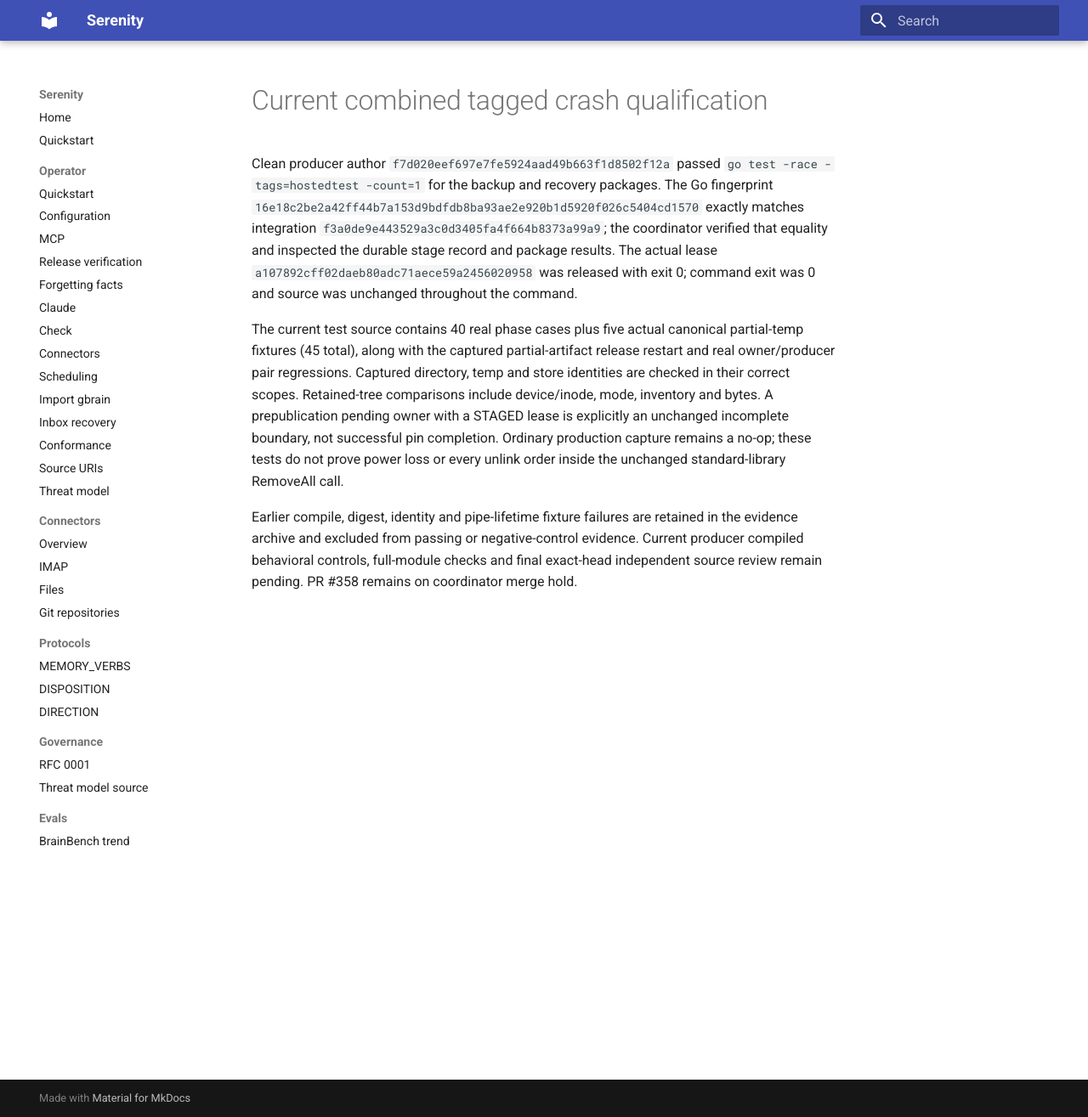
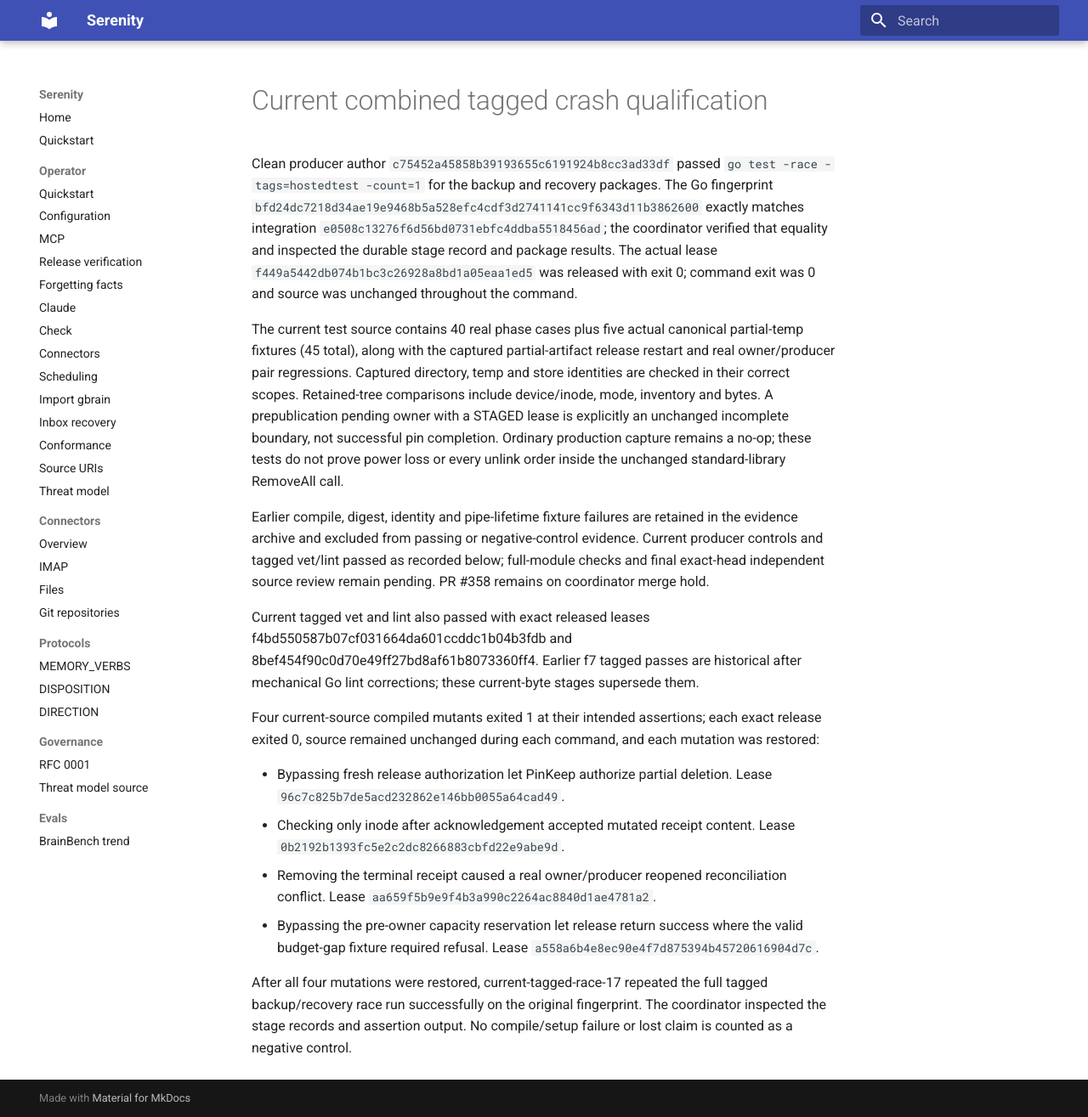
Before and after one commit to sirerun/serenity, an MkDocs documentation site: the page built from docs/plans/recovery-pin-owner-current-tagged-matrix-2026-10-03.md, in a window 1280 px wide and 1315 px high. Shown: the whole window at 85% size. Built offline with MkDocs 1.6.1 and Material for MkDocs 9.7.7, drawn with Linux system fonts in a browser that asks for light colours.

Commit message:
Qualify current producer controls and focused tagged checks

```diff
--- a/docs/plans/recovery-pin-owner-current-tagged-matrix-2026-10-03.md
+++ b/docs/plans/recovery-pin-owner-current-tagged-matrix-2026-10-03.md
@@ -1,7 +1,18 @@
 # Current combined tagged crash qualification
 
-Clean producer author `f7d020eef697e7fe5924aad49b663f1d8502f12a` passed `go test -race -tags=hostedtest -count=1` for the backup and recovery packages. The Go fingerprint `16e18c2be2a42ff44b7a153d9bdfdb8ba93ae2e920b1d5920f026c5404cd1570` exactly matches integration `f3a0de9e443529a3c0d3405fa4f664b8373a99a9`; the coordinator verified that equality and inspected the durable stage record and package results. The actual lease `a107892cff02daeb80adc71aece59a2456020958` was released with exit 0; command exit was 0 and source was unchanged throughout the command.
+Clean producer author `c75452a45858b39193655c6191924b8cc3ad33df` passed `go test -race -tags=hostedtest -count=1` for the backup and recovery packages. The Go fingerprint `bfd24dc7218d34ae19e9468b5a528efc4cdf3d2741141cc9f6343d11b3862600` exactly matches integration `e0508c13276f6d56bd0731ebfc4ddba5518456ad`; the coordinator verified that equality and inspected the durable stage record and package results. The actual lease `f449a5442db074b1bc3c26928a8bd1a05eaa1ed5` was released with exit 0; command exit was 0 and source was unchanged throughout the command.
 
 The current test source contains 40 real phase cases plus five actual canonical partial-temp fixtures (45 total), along with the captured partial-artifact release restart and real owner/producer pair regressions. Captured directory, temp and store identities are checked in their correct scopes. Retained-tree comparisons include device/inode, mode, inventory and bytes. A prepublication pending owner with a STAGED lease is explicitly an unchanged incomplete boundary, not successful pin completion. Ordinary production capture remains a no-op; these tests do not prove power loss or every unlink order inside the unchanged standard-library RemoveAll call.
 
-Earlier compile, digest, identity and pipe-lifetime fixture failures are retained in the evidence archive and excluded from passing or negative-control evidence. Current producer compiled behavioral controls, full-module checks and final exact-head independent source review remain pending. PR #358 remains on coordinator merge hold.
+Earlier compile, digest, identity and pipe-lifetime fixture failures are retained in the evidence archive and excluded from passing or negative-control evidence. Current producer controls and tagged vet/lint passed as recorded below; full-module checks and final exact-head independent source review remain pending. PR #358 remains on coordinator merge hold.
+
+Current tagged vet and lint also passed with exact released leases f4bd550587b07cf031664da601ccddc1b04b3fdb and 8bef454f90c0d70e49ff27bd8af61b8073360ff4. Earlier f7 tagged passes are historical after mechanical Go lint corrections; these current-byte stages supersede them.
+
+Four current-source compiled mutants exited 1 at their intended assertions; each exact release exited 0, source remained unchanged during each command, and each mutation was restored:
+
+- Bypassing fresh release authorization let PinKeep authorize partial deletion. Lease `96c7c825b7de5acd232862e146bb0055a64cad49`.
+- Checking only inode after acknowledgement accepted mutated receipt content. Lease `0b2192b1393fc5e2c2dc8266883cbfd22e9abe9d`.
+- Removing the terminal receipt caused a real owner/producer reopened reconciliation conflict. Lease `aa659f5b9e9f4b3a990c2264ac8840d1ae4781a2`.
+- Bypassing the pre-owner capacity reservation let release return success where the valid budget-gap fixture required refusal. Lease `a558a6b4e8ec90e4f7d875394b45720616904d7c`.
+
+After all four mutations were restored, current-tagged-race-17 repeated the full tagged backup/recovery race run successfully on the original fingerprint. The coordinator inspected the stage records and assertion output. No compile/setup failure or lost claim is counted as a negative control.
```
Also changed, not shown: docs/plans/recovery-pin-owner-delivery-2026-10-03.md (+3 -1 lines).
